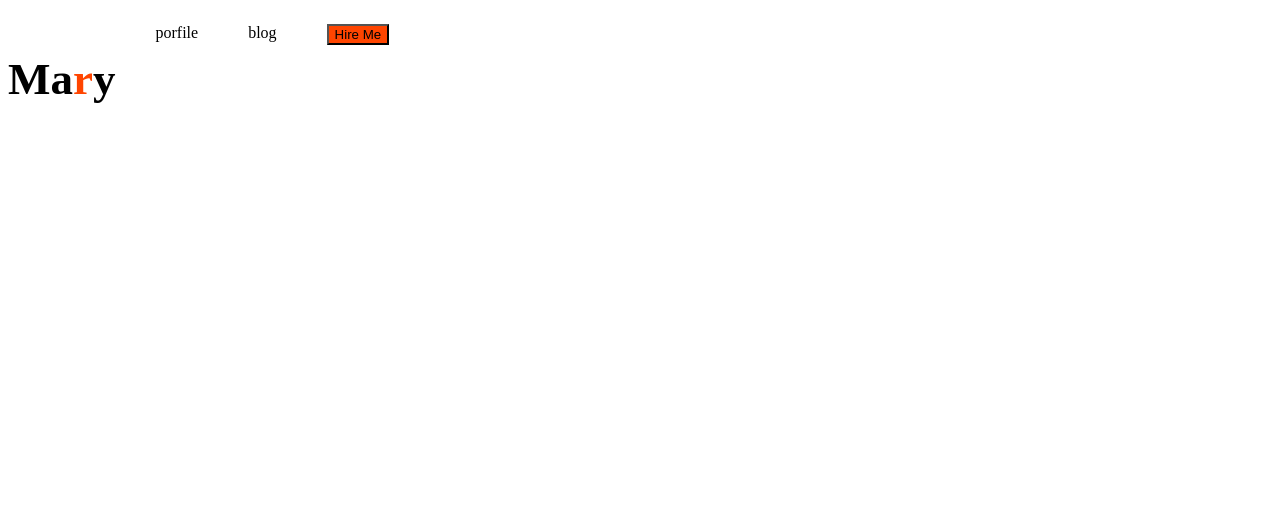
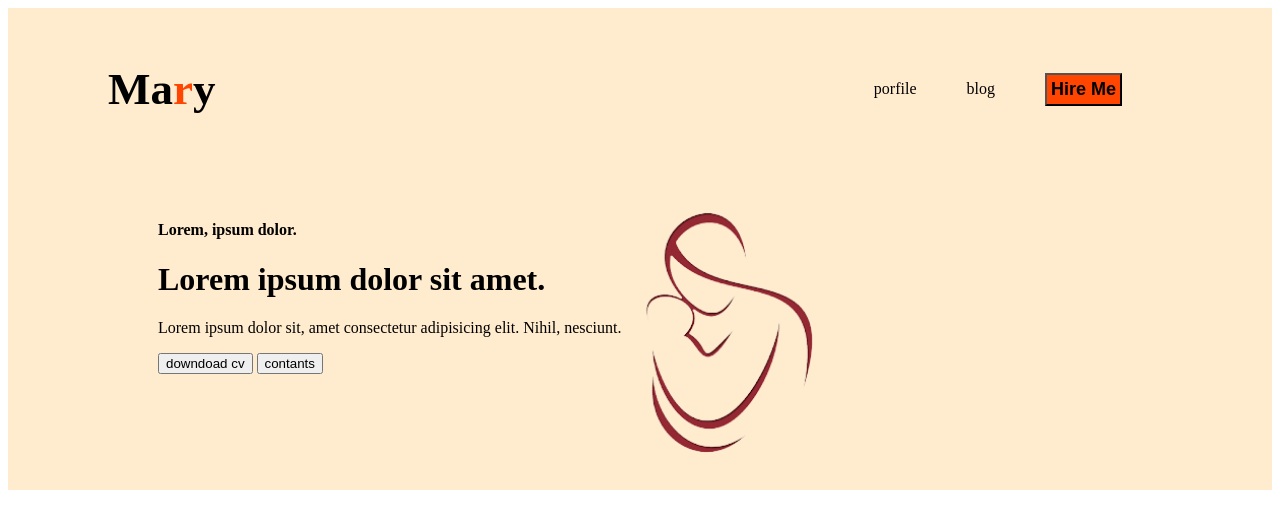
Before and after one commit to MdTanju/profile, a plain HTML site: page index.html in a window 1280 px wide. Drawn offline with Linux system fonts and the light colour scheme; a web font is replaced by a local one.

Commit message:
first commit

```diff
--- a/index.html
+++ b/index.html
@@ -19,6 +19,16 @@
                <li> <button class="btn">hire me</button> </li>
             </ul>
         </nav>
+        <div class="benar">
+            <div><h4 class="benar-greeting">Lorem, ipsum dolor.</h4>
+                <h1 class="benar-title">Lorem ipsum dolor sit amet.</h1>
+                <p>Lorem ipsum dolor sit, amet consectetur adipisicing elit. Nihil, nesciunt.</p>
+                <button class="btn2">downdoad cv</button>
+                <button class="btn2">contants</button></div>
+
+            <img class="img1" src="img/img.png" alt="">
+
+        </div>
      </header>
 </body>
 </html>
--- a/style/style.css
+++ b/style/style.css
@@ -5,6 +5,7 @@ body{
 
 
 nav {
+    padding: 10px 100px;
     display: flex;
     text-align: centerc;
 }
@@ -21,6 +22,7 @@ nav {
 }
 nav ul {
     display: flex;
+    align-items: center;
 }
 nav li {
     list-style: none;
@@ -34,4 +36,24 @@ nav a {
 
     text-transform: capitalize;
     background-color: orangered;
+    padding: 4px;
+    font-size: 18px;
+    font-weight: bold;
  }
+ nav {
+    display: flex;
+    justify-content: space-between;
+ }
+ header {
+    background-color: blanchedalmond;
+ }
+
+
+
+ .benar {
+    padding: 30px 30px 30px 150px;
+    display: flex;
+ }
+ .img1 {
+    width: 200px;
+ }
```
Also changed, not shown: img/download.png (deleted), img/img.png (added).
